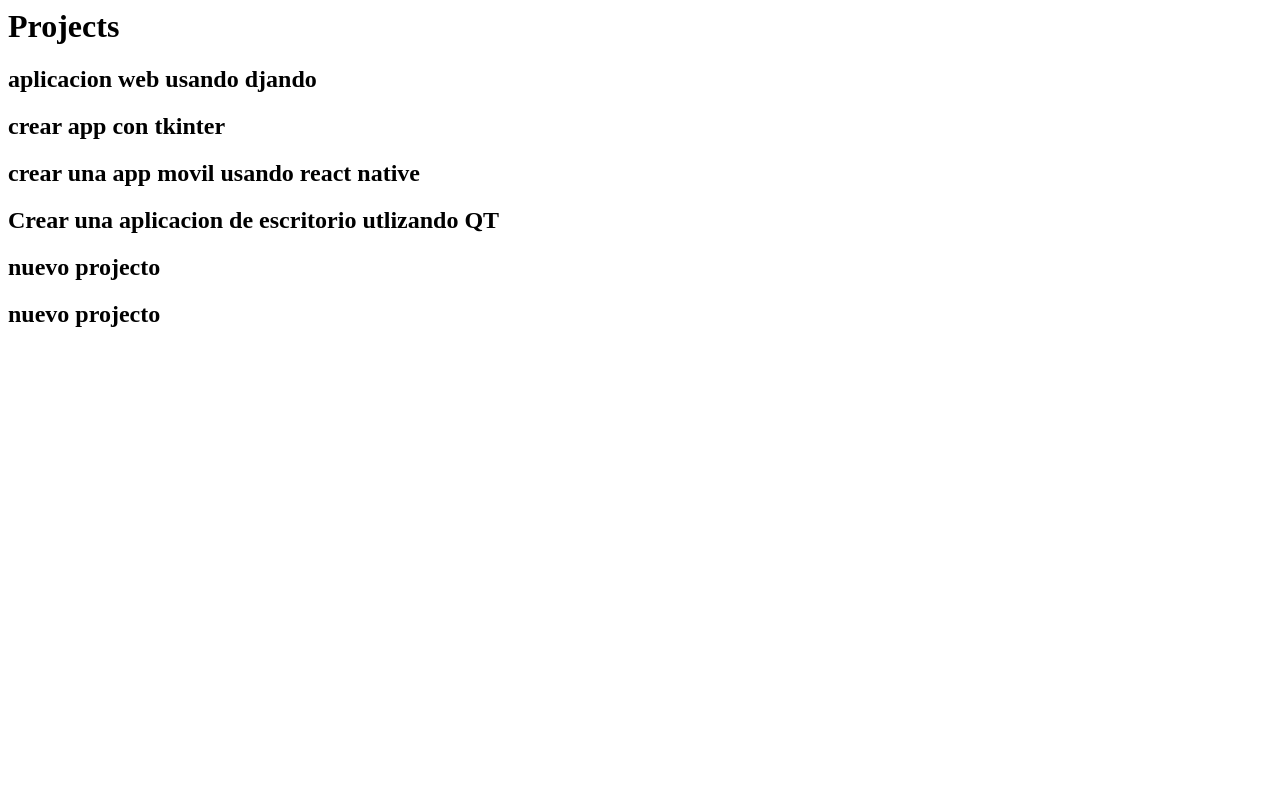
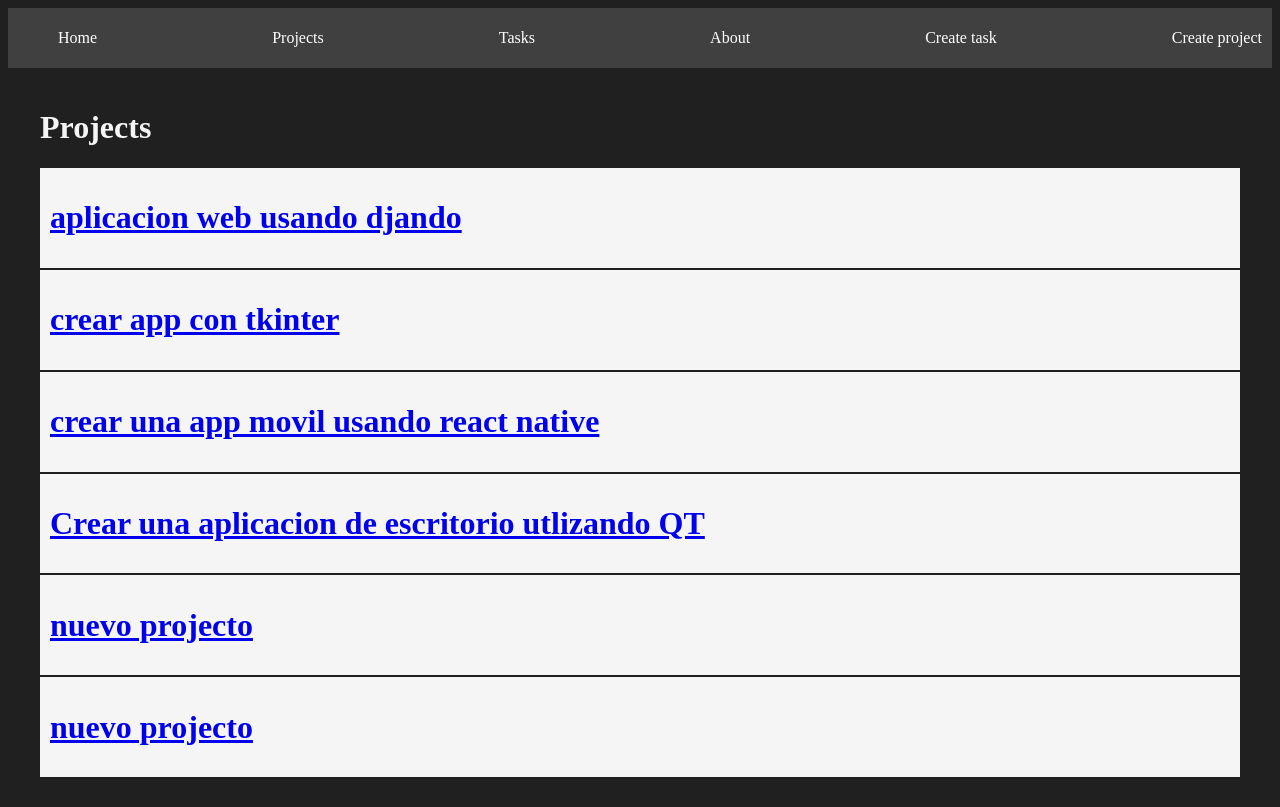
Before and after one commit to loncho-richard/My-way-with-Python, a Django app: page /projects/ in a window 1280 px wide. Before the commit the page ends 327 px from the top, so only its background shows below. Run offline with Django 4.2, Linux system fonts and the light colour scheme; data comes from the database, SQL or seed files in the repository; both versions use the stored data as it was after the commit.

Commit message:
Finished course

```diff
--- a/djandoproject/myapp/models.py
+++ b/djandoproject/myapp/models.py
@@ -1,4 +1,3 @@
-from turtle import title
 from django.db import models
 
 # Create your models here.
@@ -12,6 +11,7 @@ class Task(models.Model):
     title = models.CharField(max_length=200)
     description = models.TextField()
     project = models.ForeignKey(Projects, on_delete=models.CASCADE)
+    done = models.BooleanField(default = False)
 
     def __str__(self):
         return self.title + ' - ' + self.project.name
--- /dev/null
+++ b/djandoproject/myapp/static/styles/main.css
@@ -0,0 +1,47 @@
+body {
+    background: #202020;
+    color: whitesmoke;
+}
+
+.navbar {
+    background: #404040;
+    padding: 5px 10px;
+}
+
+.navbar ul {
+    display: flex;
+    justify-content: space-between;
+}
+
+.navbar ul li {
+    list-style: none;
+}
+
+.navbar ul li a {
+    color: white;
+    text-decoration: none;
+}
+
+.navbar ul li a:hover {
+    color: aquamarine;
+}
+
+.container {
+    max-width: 1200px;
+    margin: auto;
+    padding: 20px 10px;
+}
+
+.card {
+    background: whitesmoke;
+    color: black;
+    padding: 10px;
+    margin-bottom: 2px;
+}
+
+.input {
+    background: wheat;
+    padding: 10px;
+    text-align: center;
+    display: block;
+}
--- a/djandoproject/myapp/templates/about.html
+++ b/djandoproject/myapp/templates/about.html
@@ -1,3 +1,6 @@
+{% extends 'layouts/base.html' %}
+
+{%block content%}
 <h1>About</h1>
 
 <p>
@@ -5,3 +8,4 @@
 </p>
 
 <p>Website create by {{ username }}</p>
+{%endblock%}
--- /dev/null
+++ b/djandoproject/myapp/templates/layouts/base.html
@@ -0,0 +1,43 @@
+{% load static %}
+
+<!DOCTYPE html>
+<html lang="en">
+<head>
+    <meta charset="UTF-8">
+    <meta http-equiv="X-UA-Compatible" content="IE=edge">
+    <meta name="viewport" content="width=device-width, initial-scale=1.0">
+    <title>Django Project</title>
+    <link rel="stylesheet" href="{% static 'styles/main.css' %}">
+</head>
+<body>
+    <nav class="navbar">
+        <ul>
+            <li>
+                <a href="{% url 'index' %}">Home</a>
+            </li>
+            <li>
+                <a href="{% url 'projects' %}">Projects</a>
+            </li>
+            <li>
+                <a href="{% url 'tasks' %}">Tasks</a>
+            </li>
+            <li>
+                <a href="{% url 'about' %}">About</a>
+            </li>
+            <li>
+                <a href="{% url 'create_task' %}">Create task</a>
+            </li>
+            <li>
+                <a href="{% url 'create_project' %}">Create project</a>
+            </li>
+        </ul>
+    </nav>
+
+    <main class="container">
+
+        {% block content %}
+        {% endblock %}
+
+    </main>
+</body>
+</html>
--- /dev/null
+++ b/djandoproject/myapp/templates/layouts/base2.html
@@ -0,0 +1,6 @@
+<h1>Dashboard</h1>
+
+<h1>Navegaciones especiales</h1>
+
+{% block content %}
+{% endblock %}
--- a/djandoproject/myapp/templates/projects.html
+++ /dev/null
@@ -1,9 +0,0 @@
-<h1>Projects</h1>
-
-{% for project in projects %}
-
-<div>
-    <h2>{{ project.name }}</h2>
-</div>
-
-{% endfor %}
--- /dev/null
+++ b/djandoproject/myapp/templates/projects/projects.html
@@ -0,0 +1,15 @@
+{% extends 'layouts/base.html' %}
+
+{% block content %}
+<h1>Projects</h1>
+
+{% for project in projects %}
+
+<div class="card">
+    <a href="{% url 'project_detail' project.id %}">
+    <h1>{{ project.name }}</h1>
+    </a>
+</div>
+
+{% endfor %}
+{% endblock %}
--- a/djandoproject/myapp/urls.py
+++ b/djandoproject/myapp/urls.py
@@ -2,9 +2,12 @@ from django.urls import path
 from . import views
 
 urlpatterns = [
-    path('', views.index),
-    path('about/', views.about),
-    path('hello/<str:username>', views.hello),
-    path('projects/', views.projects),
-    path('tasks/', views.tasks),
+    path('', views.index, name="index"),
+    path('about/', views.about, name="about"),
+    path('hello/<str:username>', views.hello, name="hello"),
+    path('projects/', views.projects, name="projects"),
+    path('projects/<int:id>', views.project_detail, name="project_detail"),
+    path('tasks/', views.tasks, name="tasks"),
+    path('create_task/', views.create_task, name="create_task"),
+    path('create_new_project/', views.create_project, name="create_project"),
 ]
--- a/djandoproject/myapp/views.py
+++ b/djandoproject/myapp/views.py
@@ -1,6 +1,7 @@
 from django.http import HttpResponse
 from .models import Projects, Task
-from django.shortcuts import render
+from django.shortcuts import render, redirect, get_object_or_404
+from .forms import CreateNewTask, CreateNewProject
 
 # Create your views here.
 def index(request):
@@ -20,13 +21,42 @@ def about(request):
 def projects(request):
     #projects = list(Projects.objects.values())
     projects = Projects.objects.all()
-    return render(request, 'projects.html', {
+    return render(request, 'projects/projects.html', {
         'projects': projects
     })
 
 def tasks(request):
     #task = get_object_or_404(Task, title = title)
     tasks = Task.objects.all()
-    return render(request, 'tasks.html', {
+    return render(request, 'tasks/tasks.html', {
         'tasks': tasks
     })
+
+def create_task(request):
+    if request.method == 'GET':
+        #show interface
+        return render(request, 'tasks/create_task.html', {
+            'form': CreateNewTask()
+        })
+    else:
+        Task.objects.create(
+            title=request.POST['title'], description=request.POST['description'], project_id=2)
+        return redirect('tasks')
+
+def create_project(request):
+    if request.method == 'GET':
+        return render(request, 'projects/create_project.html', {
+        'form': CreateNewProject()
+    })
+    else:
+        Projects.objects.create(name=request.POST['name'])
+        return redirect('projects')
+
+def project_detail(request, id):
+    print(id)
+    project = get_object_or_404(Projects, id=id)
+    tasks = Task.objects.filter(project_id=id)
+    return render(request, 'projects/detail.html', {
+        'project': project,
+        'tasks': tasks
+    })
```
Also changed, not shown: djandoproject/myapp/forms.py (added, +8 -0 lines), djandoproject/myapp/templates/index.html (+10 -0 lines), djandoproject/myapp/templates/projects/create_project.html (added, +15 -0 lines), djandoproject/myapp/templates/projects/detail.html (added, +13 -0 lines), djandoproject/myapp/templates/tasks.html (deleted, +0 -14 lines), djandoproject/myapp/templates/tasks/create_task.html (added, +14 -0 lines), djandoproject/myapp/templates/tasks/tasks.html (added, +24 -0 lines), djandoproject/db.sqlite3, djandoproject/myapp/migrations/0003_task_done.py (added), djandoproject/myapp/static/inecuacion.png (added).
